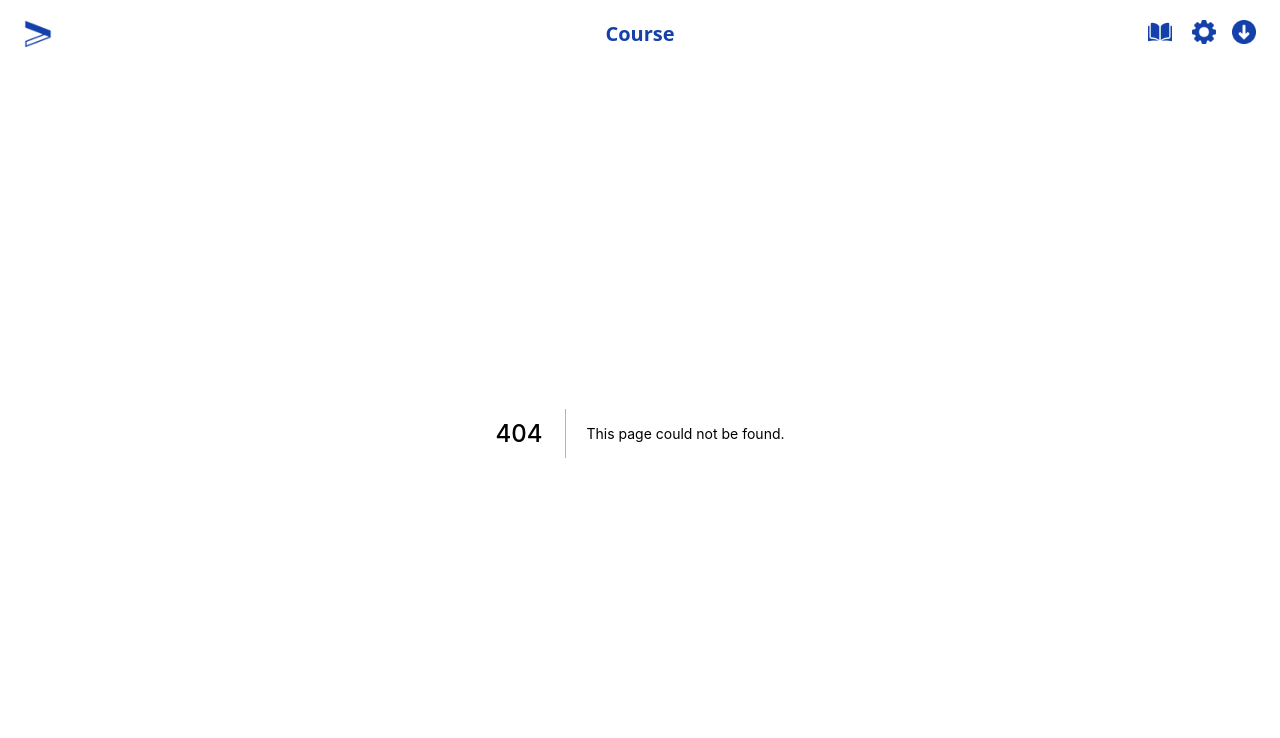
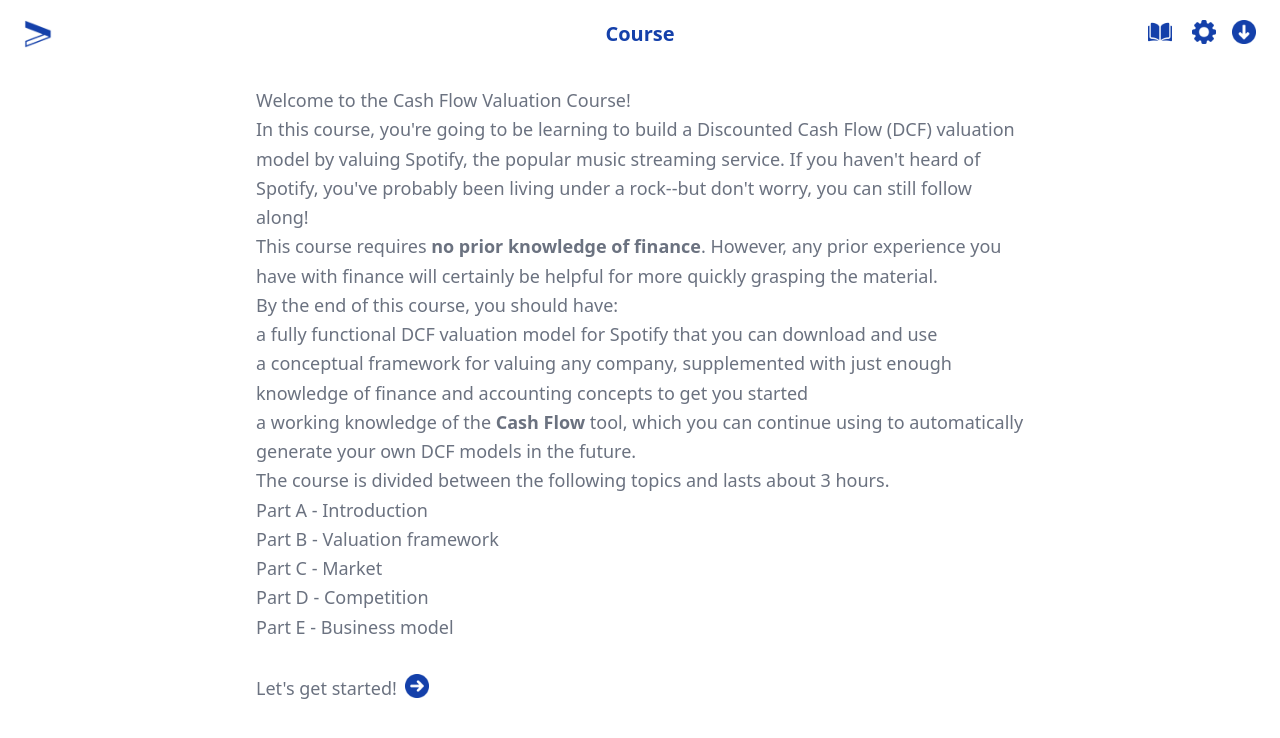
Before and after one commit to parketh/cash-flow-v3, a Next.js app: page /course in a window 1280 px wide. Before the commit this address had no page. Shown: the top 738 px of the page. Built offline with nearby package versions, Linux system fonts and the light colour scheme; what @tailwindcss/typography, tailwindcss-scrollbar would draw is missing.

Commit message:
minor updates

```diff
--- a/package.json
+++ b/package.json
@@ -3,7 +3,7 @@
   "scripts": {
     "dev": "next dev",
     "build": "next build",
-    "start": "NODE_ENV=production node server.js",
+    "start": "npm run build && NODE_ENV=production node server.js",
     "lint": "next lint",
     "export": "npm run build && next export -o build"
   },
--- /dev/null
+++ b/pages/course/index.js
@@ -0,0 +1,37 @@
+import React from 'react'
+import matter from 'gray-matter'
+import ReactMarkdown from 'react-markdown'
+import Link from 'next/link'
+
+const PostTemplate = ({ content }) => {
+    return (
+        <div className="overflow-y-auto scrollbar scrollbar-thumb-gray-400 scrollbar-track-gray-50 scrollbar-w-2 scrollbar-thumb-rounded-full font-sans">
+            <div className="h-auto w-full px-5 py-5 space-y-2 flex justify-center">
+                <div className="w-768">
+                    <article className="prose prose-2xl">
+                        <ReactMarkdown children={content} className="bodyTextTutorial" />
+                    </article>
+                    <div className="flex align-middle space-x-2">
+                        <span className="bodyTextTutorial" >Let's get started!</span>
+                        <Link href={'/course/a-intro-1'} passHref>
+                            <input className="w-6 h-6" type="image" src="/images/next.png" alt="next" />
+                        </Link>
+                    </div>
+                    <div className="mt-64"></div>
+                </div>
+            </div>
+        </div>
+    )
+}
+
+PostTemplate.getInitialProps = async () => {
+    const content = await import(`../../content/pages/index.md`)
+
+    // Parse .md data through `matter`
+    const data = matter(content.default)
+
+    // Pass data to our component props
+    return { ...data }
+}
+
+export default PostTemplate
```
